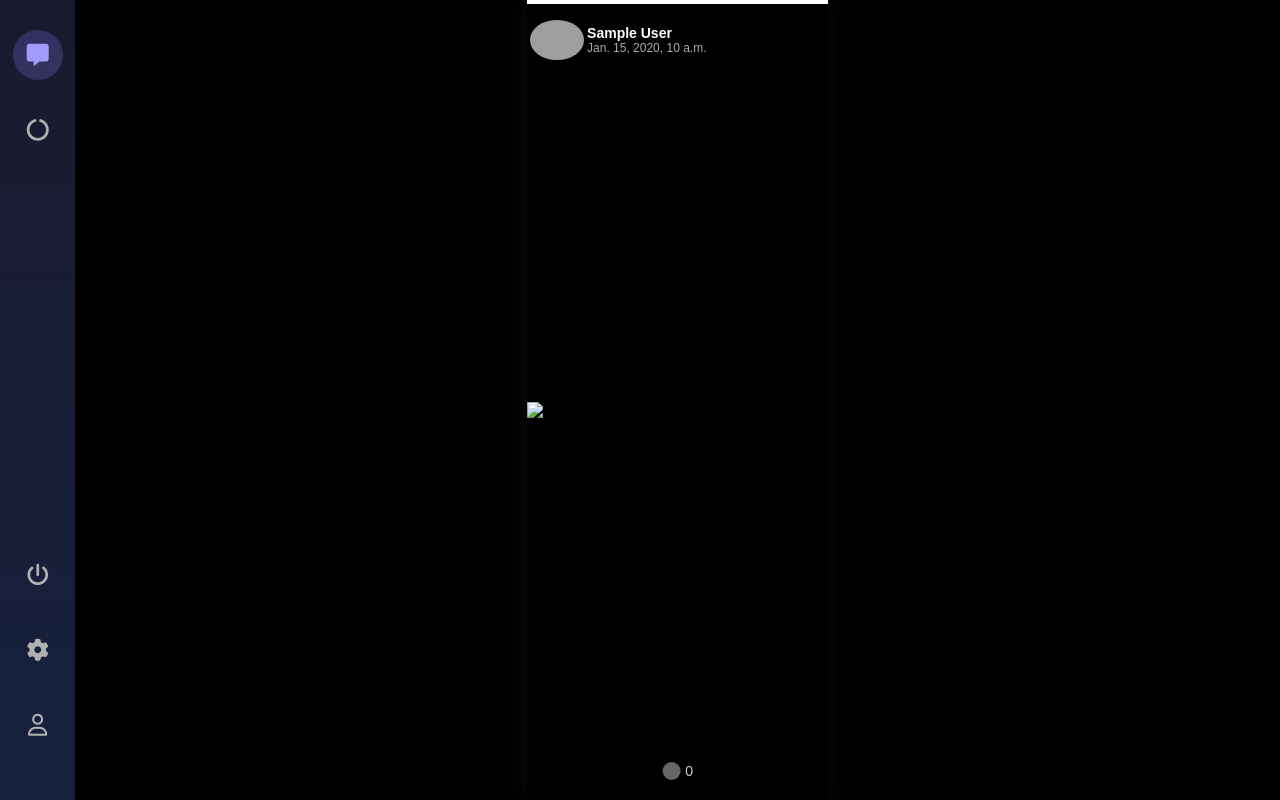
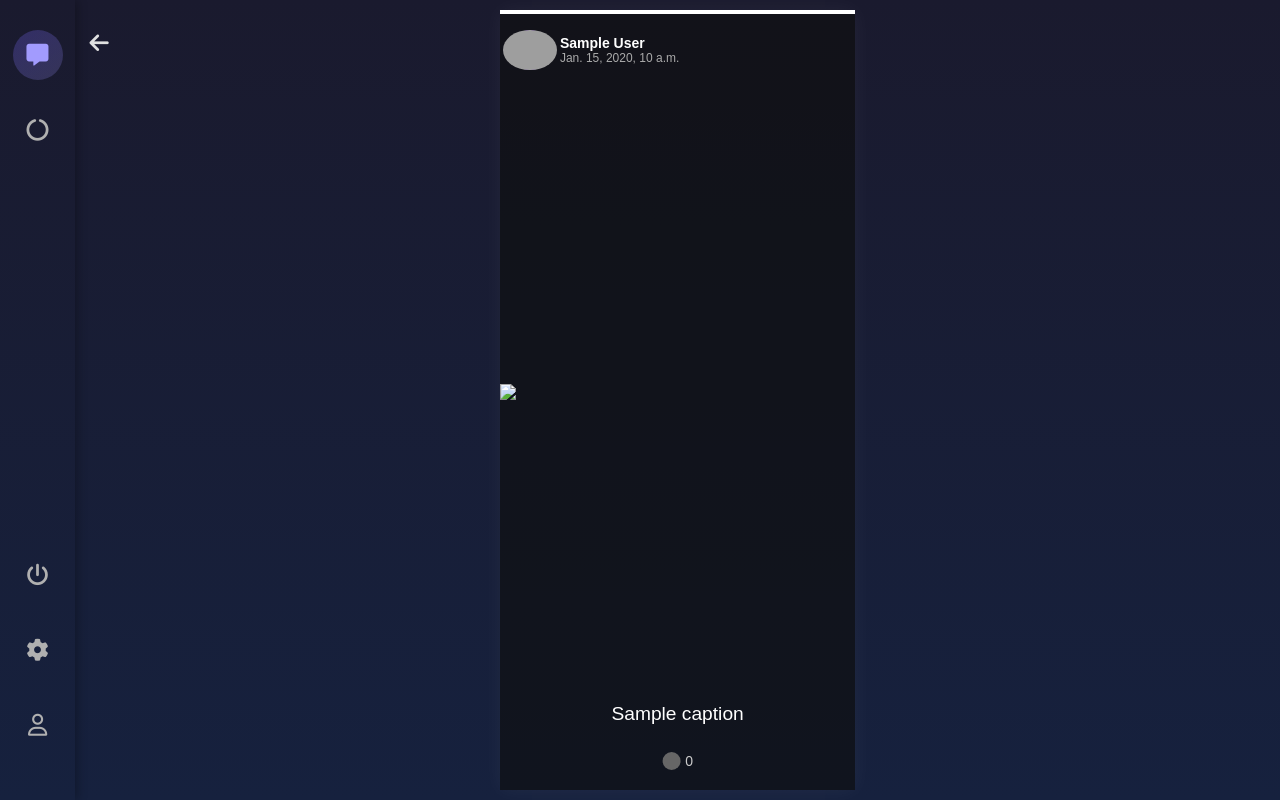
Before and after one commit to Pythonproject18/Clock-Chat, a Django app: template CLOCK_CHAT/templates/status/status_view.html in a window 1280 px wide. Run offline with Django 5.2, Linux system fonts and the light colour scheme; the template is opened without the code that fills it: most values are stand-ins (such as "Sample title", 1, 10 or a date in 2020); grey boxes are pictures that could not be loaded.

Commit message:
"done status create"

```diff
--- a/CLOCK_CHAT/models/status_models.py
+++ b/CLOCK_CHAT/models/status_models.py
@@ -3,6 +3,7 @@ from ..constants import Status_Type
 
 class Status(models.Model):
    status_media = models.URLField(max_length=255, blank=True, null=True)
+   caption = models.TextField(max_length=50,blank=True,null=True)
    status_type = models.IntegerField(
    choices=[(stype.value, stype.name) for stype in Status_Type],
    null=True,blank=True
--- a/CLOCK_CHAT/services/status_service.py
+++ b/CLOCK_CHAT/services/status_service.py
@@ -38,6 +38,7 @@ def get_friends_by_user(user_id):
             'email': friend_obj.email,
             'status_media': latest_status.status_media if latest_status else None,
             'created_at': latest_status.created_at if latest_status else None,
+            'caption':latest_status.caption
         })
 
     return friend_data
@@ -58,13 +59,14 @@ def get_user_status(user_id):
             }
 
 
-def create_status(image, user_id, status_type):
+def create_status(image, user_id, status_type,caption):
     user=User.objects.filter(id=user_id,is_active=True).first()
     type= Status_Type(int(status_type)).value
     status = Status.objects.create(
         status_media=image,  # Fixed field name
         status_type=type,
         created_by=user,  # Ensure it matches the User model's ID
+        caption = caption
     )
     return status
 
--- a/CLOCK_CHAT/templates/status/status_view.html
+++ b/CLOCK_CHAT/templates/status/status_view.html
@@ -8,6 +8,8 @@
 {% block content %}
 
   <div class="wrapper">
+    <i style="position:absolute;left: 7%; top:4%;font-size: 22px;"class="fa fa-arrow-left" onclick="back()"></i>
+
     <div class="status-screen">
       <div class="progress-bar">
         <div class="progress-fill"></div>
@@ -26,7 +28,9 @@
       <div class="status-body">
         <img src="{{status.media_url}}" style="width:100%;">
       </div>
-
+      {% if status.caption %}
+      <div style="display: flex;align-items: center;justify-content: center;font-size: larger;">{{status.caption}}</div>
+      {% endif %}
       <div class="view-count">
         <div class="eye-icon"></div>
         <span> 0</span>
@@ -39,4 +43,12 @@
       {% endif %}
     </div>
   </div>
+
+  <script>
+
+  function back() {
+    window.history.back();
+  }
+
+</script>
 {% endblock %}
--- a/static/css/statusview.css
+++ b/static/css/statusview.css
@@ -14,18 +14,20 @@ body {
 }
 
 .wrapper {
+  padding: 10px;
   width: 100%;
   height: 100%;
   display: flex;
   justify-content: center;
   align-items: center;
-  background-color: black;
+  background: linear-gradient(to bottom, #1a1a2e, #16213e);
 }
 
 .status-screen {
-  width: 25%;
+  padding: 10px 0px;
+  width: 30%;
   height: 100%;
-  background-color: #000;
+  background-color: #0f0f0fa8;
   color: white;
   position: relative;
   overflow: hidden;
@@ -50,7 +52,6 @@ body {
   display: flex;
   align-items: center;
   padding: 10px;
-  margin-top: 10px;
 }
 
 .profile-pic {
@@ -100,8 +101,7 @@ body {
 
 .status-body {
   width: 100%;
-  height: 85%;
-  background-color: #000000;
+  height: 82%;
   display: flex;
   align-items: center;
   justify-content: center;
```
Also changed, not shown: CLOCK_CHAT/templates/status/preview.html (+19 -2 lines), CLOCK_CHAT/templates/status/status.html (+5 -2 lines), CLOCK_CHAT/views/status_view.py (+12 -4 lines), static/all-Pictures/Status/350b85233f371b2319c7c4ebbef173c8.png (added).
